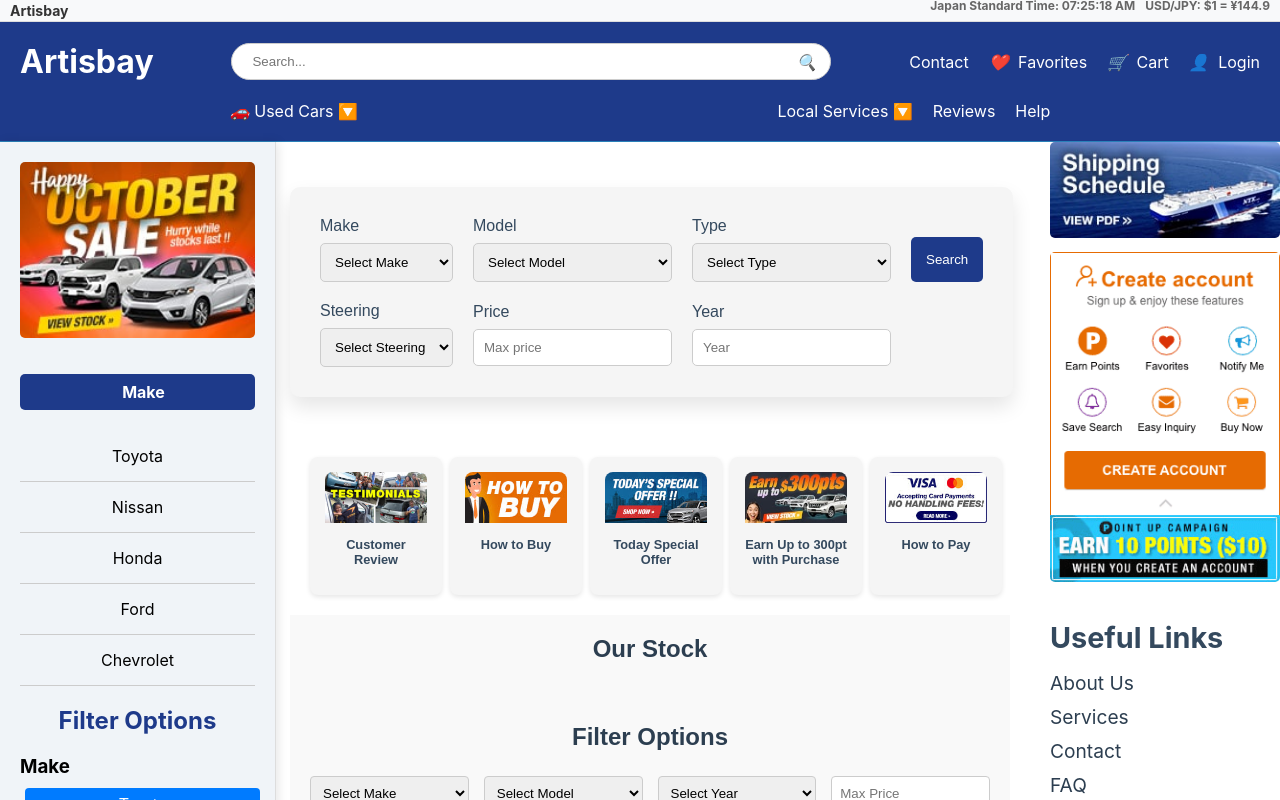
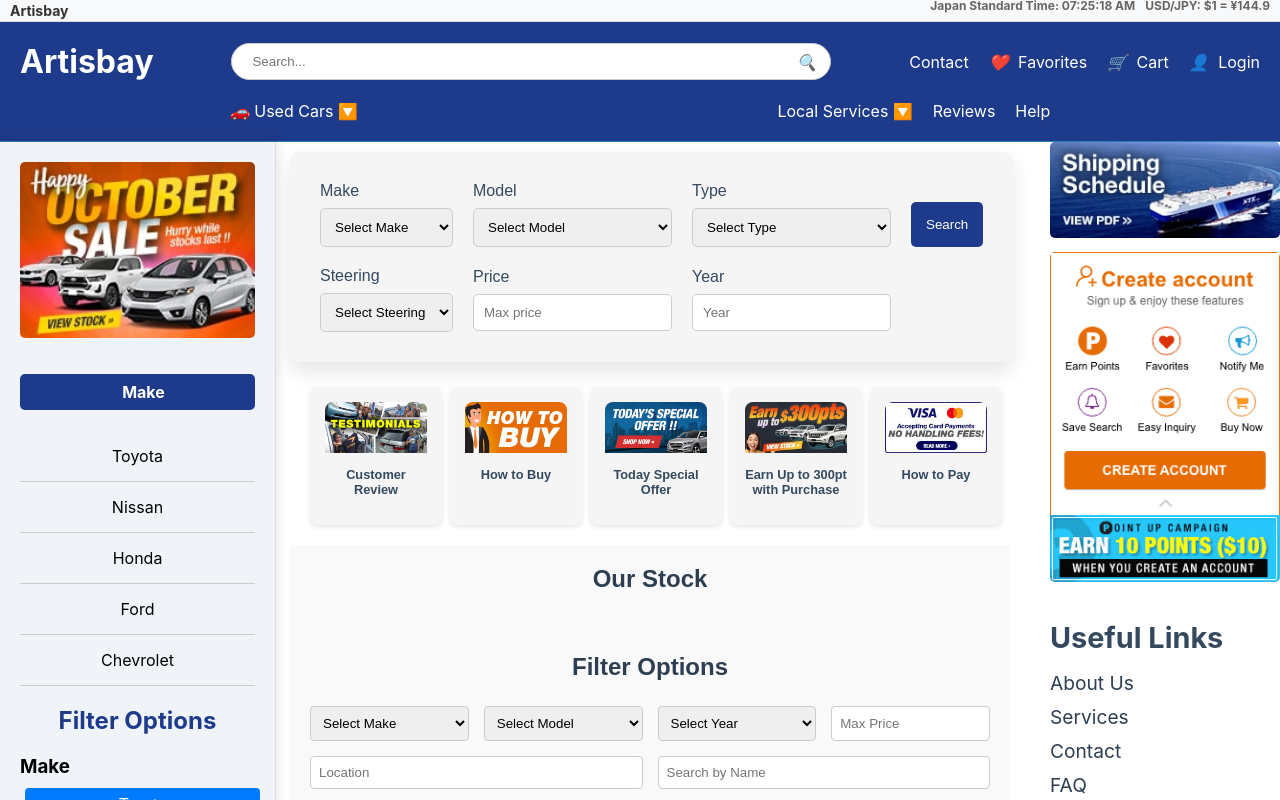
Before and after one commit to aminedev24/cartisbay, a React (Create React App) app: page /#/ in a window 1280 px wide. Shown: the top 800 px of the page. Built offline with nearby package versions, Linux system fonts and the light colour scheme.

Commit message:
first commit

```diff
--- a/src/css/searchForm.css
+++ b/src/css/searchForm.css
@@ -3,7 +3,7 @@
     padding: 30px;
     border-radius: 10px;
     max-width: 1000px;
-    margin: 40px auto;
+    margin: 5px auto;
     box-shadow: 0 10px 20px rgba(0, 0, 0, 0.1);
 }
 
```
